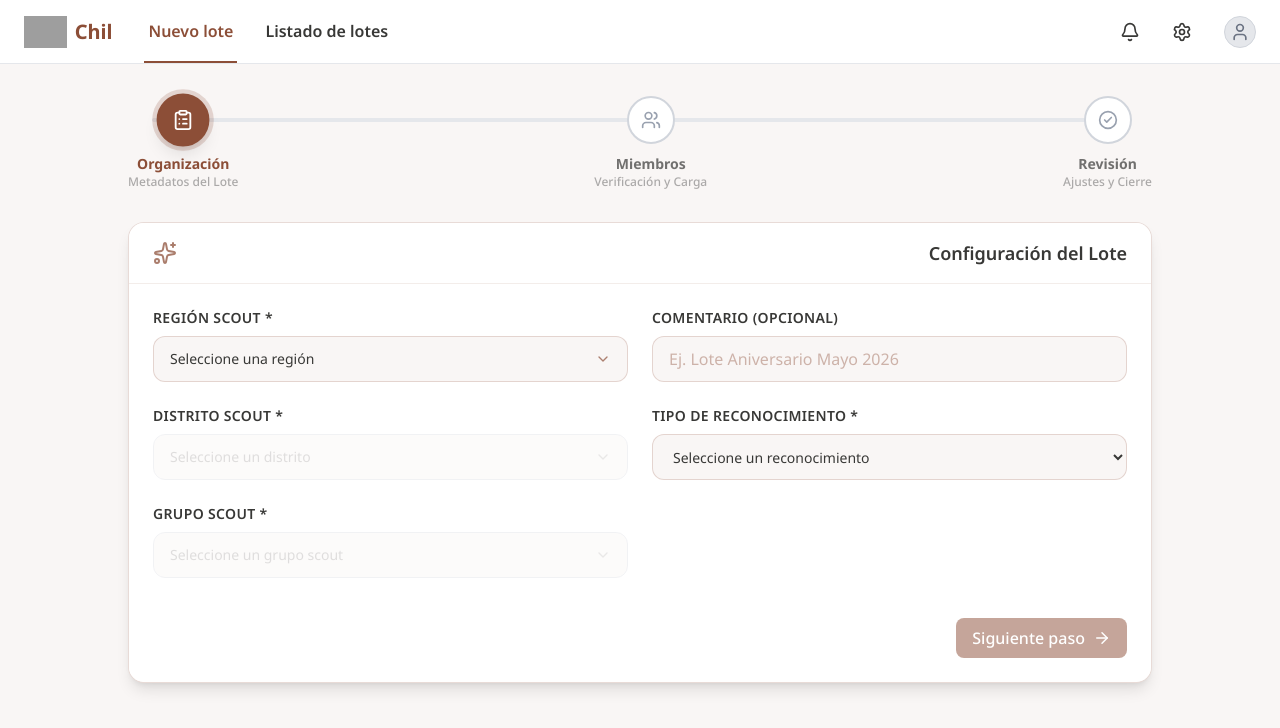
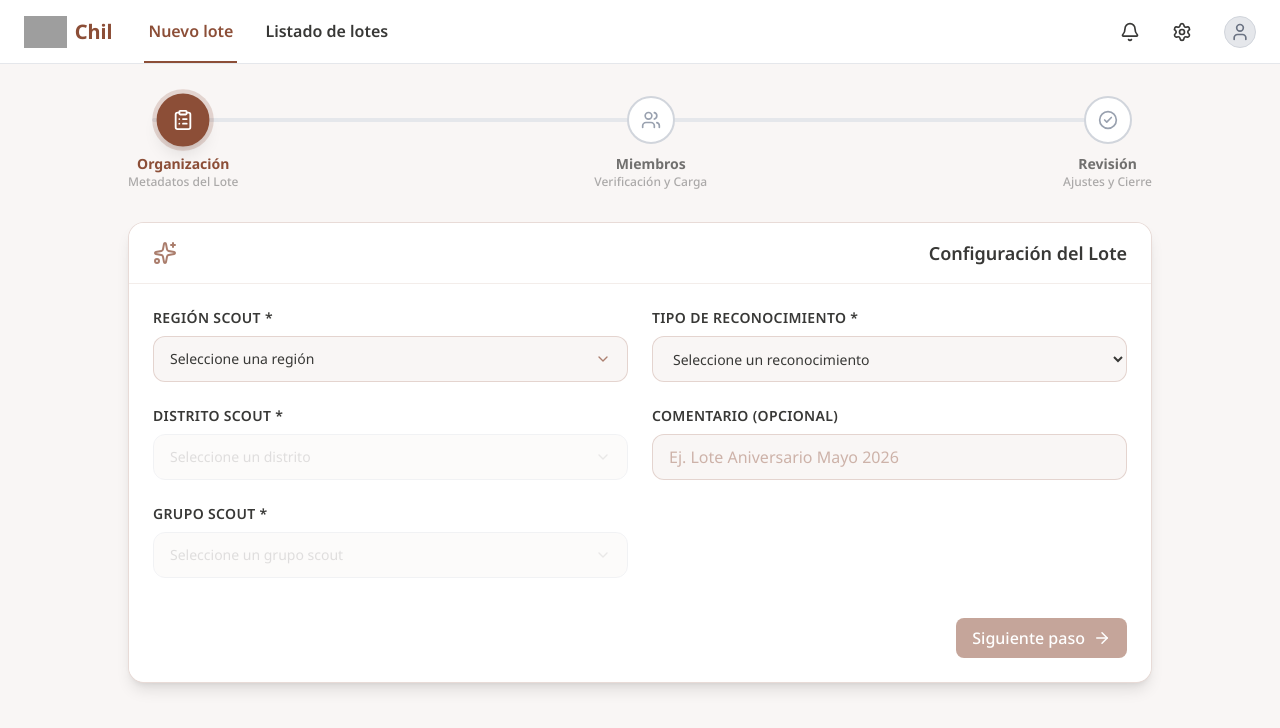
Before and after one commit to MiguelCiav/chil, a React (Vite) app: page /#/lotes/nuevo in a window 1280 px wide. Shown: the top 728 px of the page. Built offline with nearby package versions, Linux system fonts and the light colour scheme; grey boxes are pictures that could not be loaded; the HTML template or start-up script is replaced by a standard one.

Commit message:
feat(batches): reorder step 1 fields to Region, Distrito, Grupo, Tipo, Comentario

```diff
--- a/src/features/batches/components/NewBatchWizard.tsx
+++ b/src/features/batches/components/NewBatchWizard.tsx
@@ -694,13 +694,6 @@ export const NewBatchWizard: React.FC = () => {
                 </div>
 
                 <div className="space-y-6">
-                  <Field
-                    label="Comentario (Opcional)"
-                    placeholder="Ej. Lote Aniversario Mayo 2026"
-                    disabled={loadingHierarchy}
-                    {...register('comment')}
-                  />
-
                   {/* Recognition Type Select */}
                   <div className="w-full">
                     <label htmlFor="recognition-select" className="block uppercase text-sm font-semibold mb-2 tracking-wide text-neutral">
@@ -723,6 +716,13 @@ export const NewBatchWizard: React.FC = () => {
                       <p className="mt-1.5 text-sm text-red-500 font-medium">{errors.recognitionType.message}</p>
                     )}
                   </div>
+
+                  <Field
+                    label="Comentario (Opcional)"
+                    placeholder="Ej. Lote Aniversario Mayo 2026"
+                    disabled={loadingHierarchy}
+                    {...register('comment')}
+                  />
                 </div>
               </div>
 
```
